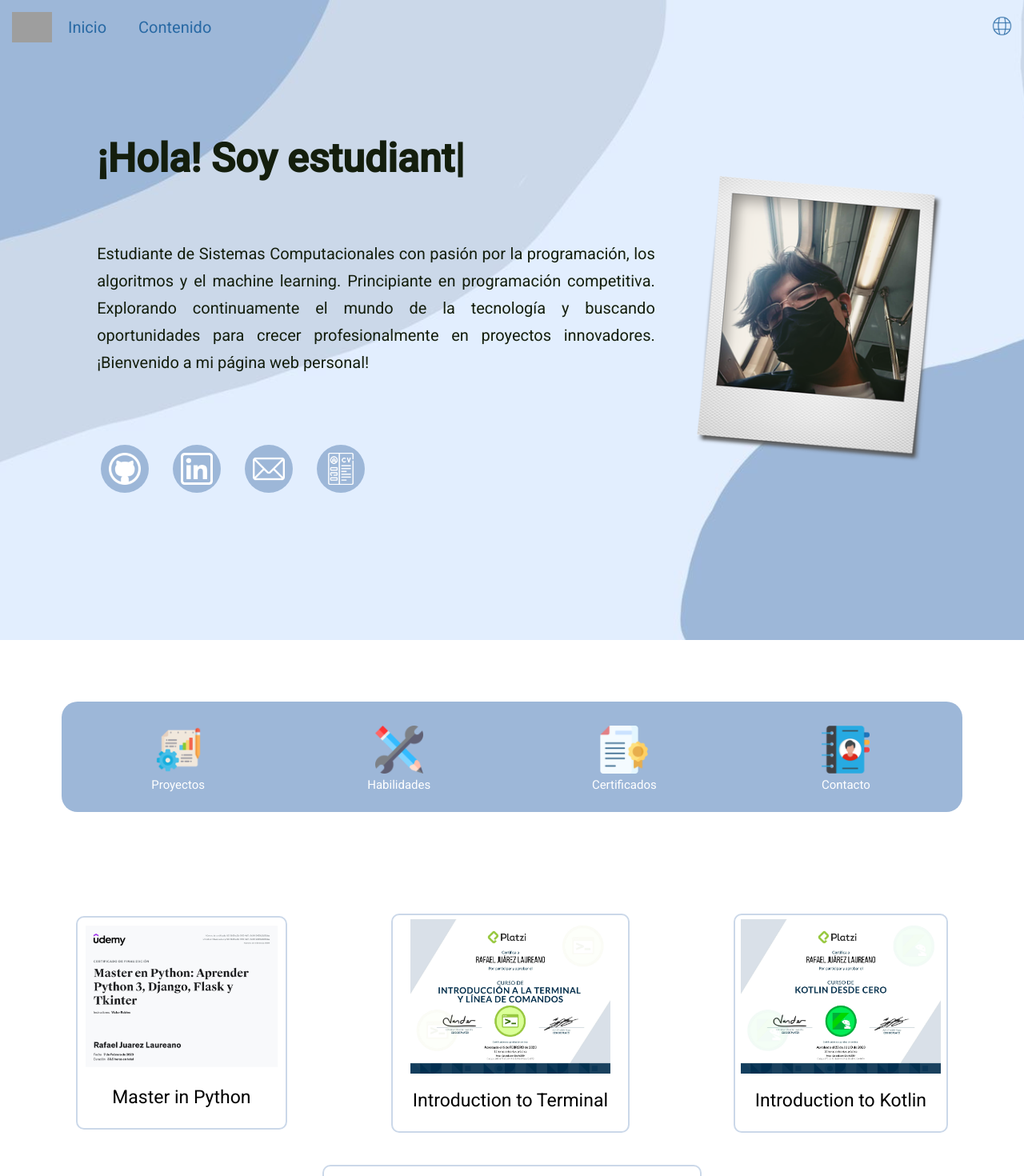
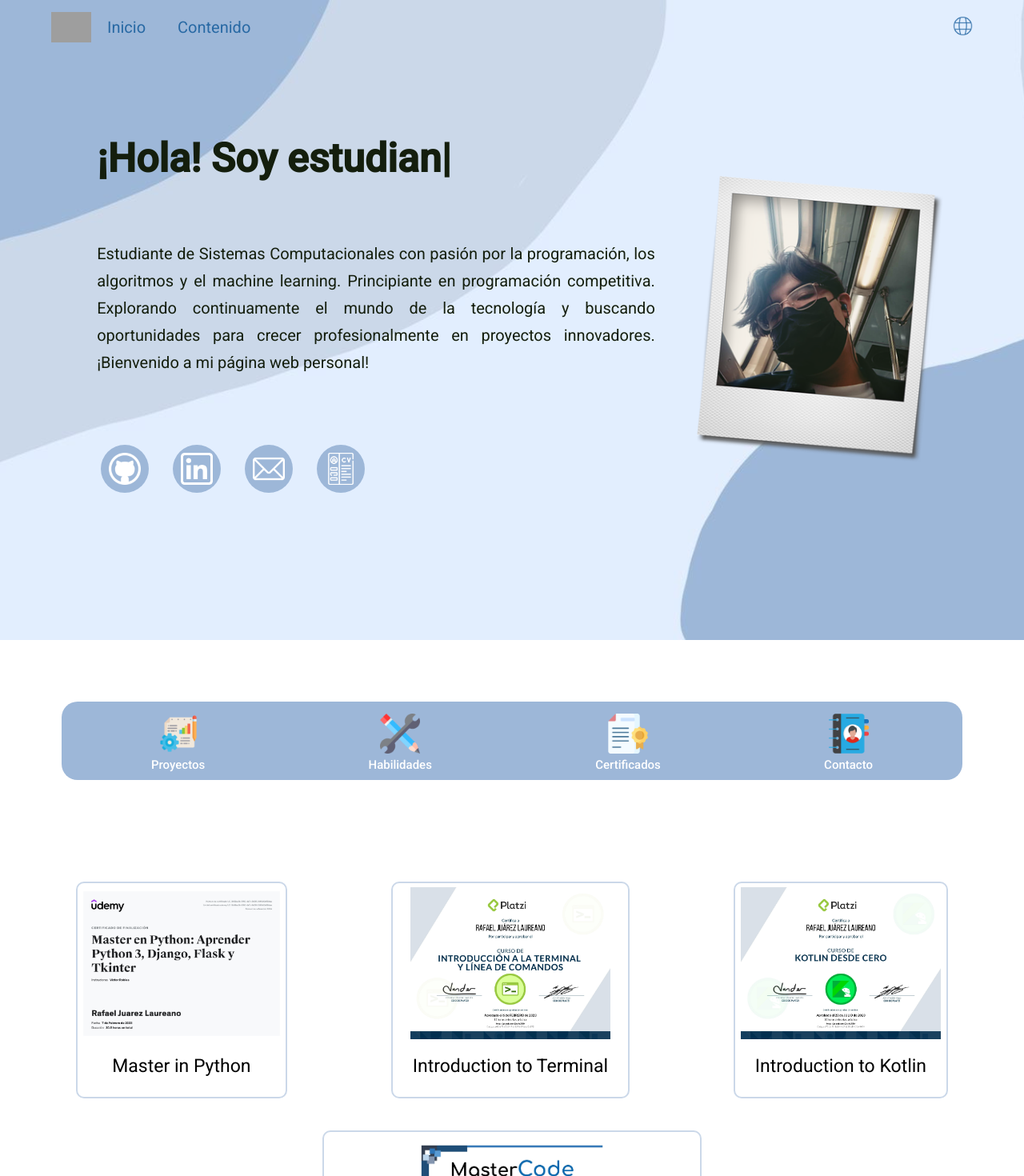
Before and after one commit to rafa238/personal_webpage, a React (Vite) app: page /personal_webpage/certifications in a window 1280 px wide. Shown: the top 1470 px of the page at 80% size. Built offline with nearby package versions, Linux system fonts and the light colour scheme; grey boxes are pictures that could not be loaded.

Commit message:
Sizes fixed

```diff
--- a/src/components/ProjectCard.jsx
+++ b/src/components/ProjectCard.jsx
@@ -13,6 +13,9 @@ export const ProjectCard = (project) => {
 
     return (
         <article
+            data-aos="fade-up"
+            data-aos-anchor-placement="top-bottom"
+            data-aos-duration="2000"
             className={`projects__card ${isActive ? 'active' : ''}`}
             onClick={toggleCard} >
 
@@ -36,6 +39,7 @@ export const ProjectCard = (project) => {
             </div>
             <div className='card__content'>
                 <p className='card__content-description'>{ description }</p>
+                <div>
                     <h5>Technologies:</h5>
                     <ul className='card__content__tech'>
                         {
@@ -48,6 +52,7 @@ export const ProjectCard = (project) => {
                         }
                     </ul>
                 </div>
+            </div>
         </article>
     )
 }
--- a/src/index.css
+++ b/src/index.css
@@ -276,9 +276,13 @@ html {
 }
 
 .card__content{
+  display: flex;
+  flex-direction: column;
+  justify-content: space-around;
   padding: 1.3rem;
   padding-top: 1rem;
   width: 100%;
+  height: 100%;
 }
 
 .card__content h5{
@@ -287,7 +291,8 @@ html {
 }
 
 .card__content-description{
-  padding: 0;
+  margin: 2rem 0;
+  margin-top: 0;
   text-align: justify;
 }
 
@@ -393,7 +398,7 @@ html {
 
 .certifications__card-img{
   width: 20rem;
-  height: auto;
+  object-fit: cover;
 }
 
 /*Contact form*/
--- a/src/index_l.css
+++ b/src/index_l.css
@@ -1,27 +1,31 @@
-@media (min-width:800px){
+@media (min-width:800px) {
 
-    .btn-blue{
+    .btn-blue {
         font-size: 1.7rem;
         padding: 1.3rem 1.8rem;
     }
 
-    .nav{
+    .nav {
         justify-content: space-between;
-        padding: 1.5rem;
+        padding: 1.5rem 5vw;
     }
-    .nav-name{
+
+    .nav-name {
         width: 5rem;
         height: auto;
     }
-    .main-nav{
+
+    .main-nav {
         font-size: 2rem;
     }
+
     /*Presentation*/
-    .presen{
+    .presen {
         padding: 6rem;
         flex-direction: row-reverse;
     }
-    .presen__main{
+
+    .presen__main {
         display: flex;
         flex-direction: column;
         padding: 4vw;
@@ -29,19 +33,21 @@
         justify-content: space-around;
 
     }
-    .presen__pictures img{
+
+    .presen__pictures img {
         width: 31rem;
         height: auto;
         margin-right: 4rem;
     }
-    .presen__main-greeting{
+
+    .presen__main-greeting {
         font-size: 5rem;
         text-align: left;
         margin-bottom: 1.3rem;
 
     }
 
-    .presen__main-description{
+    .presen__main-description {
         font-size: 2rem;
         line-height: 1.7;
     }
@@ -56,46 +62,53 @@
     }
 
     .toolbar__item {
-    padding: 1.5rem;
-    font-size: 1.5rem;
+        padding: 0;
+        font-size: 1rem;
     }
 
     .toolbar__item img {
-    width: 7rem;
         height: auto;
         padding: 0.5rem;
+    }
+
+    .toolbar__item span{
+        font-size: 1.5rem;
+        font-weight: 500;
     }
 
 
 
     /*projects*/
-    .projects-title{
+    .projects-title {
         margin-bottom: 2rem;
     }
 
     /*card*/
-    .projects__card{
+    .projects__card {
 
         margin: 3rem 0.7rem;
         margin-top: 0;
     }
 
-    .card__header-title{
+    .card__header-title {
         font-size: 2.3rem;
         padding: 0.8rem 1.4rem;
     }
-    .card__content{
+
+    .card__content {
         padding-top: 0.6rem;
     }
 
-    .card__content-description{
+    .card__content-description {
         line-height: 2.3rem;
     }
-    .card__content-bullets{
+
+    .card__content-bullets {
         padding: 1.3rem;
         line-height: 2.3rem;
     }
-    .card__footer{
+
+    .card__footer {
         font-size: 2rem;
     }
 
@@ -121,26 +134,26 @@
     }
 
     /*contact form*/
-    .contact h5{
+    .contact h5 {
         padding: 2rem;
     }
 
     /*footer*/
-    .footer-author{
+    .footer-author {
         font-size: 1.4rem;
     }
 
     textarea,
     .contact__form__group input[type="text"],
-    .contact__form__group input[type="email"]{
+    .contact__form__group input[type="email"] {
         margin-bottom: 1rem;
     }
 
-    .social__container__element{
+    .social__container__element {
         margin: 1.5rem;
     }
 
-    .social__container__element img{
+    .social__container__element img {
         width: 4rem;
         height: 4rem;
         transition: transform 0.6s;
--- a/src/index_m.css
+++ b/src/index_m.css
@@ -147,7 +147,8 @@
 
     .certifications__card-img {
         width: 25rem;
-        height: auto;
+        height: 19rem;
+        object-position: top;
     }
 
     .certifications__card-title{
```
Lines whose indentation alone changed are shown as unchanged.
